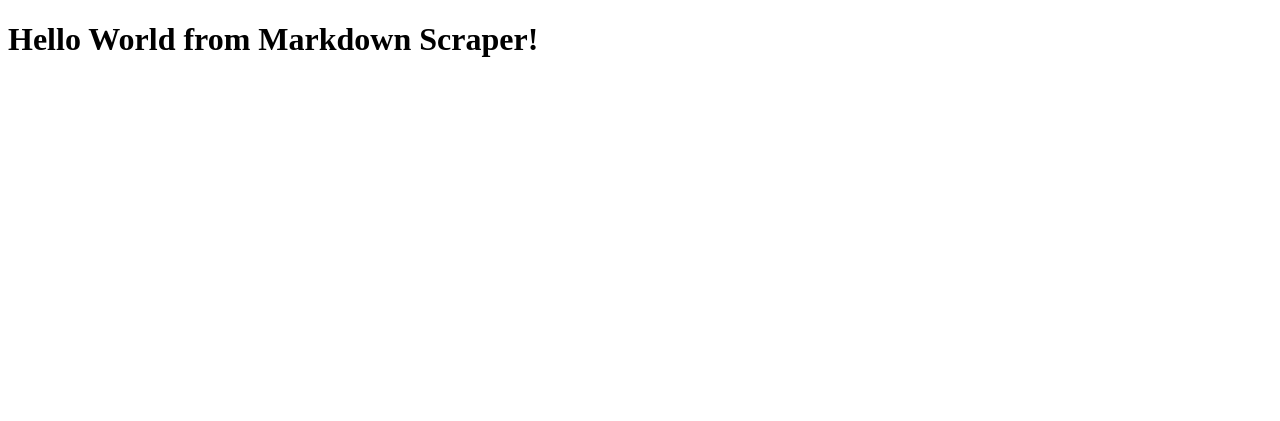
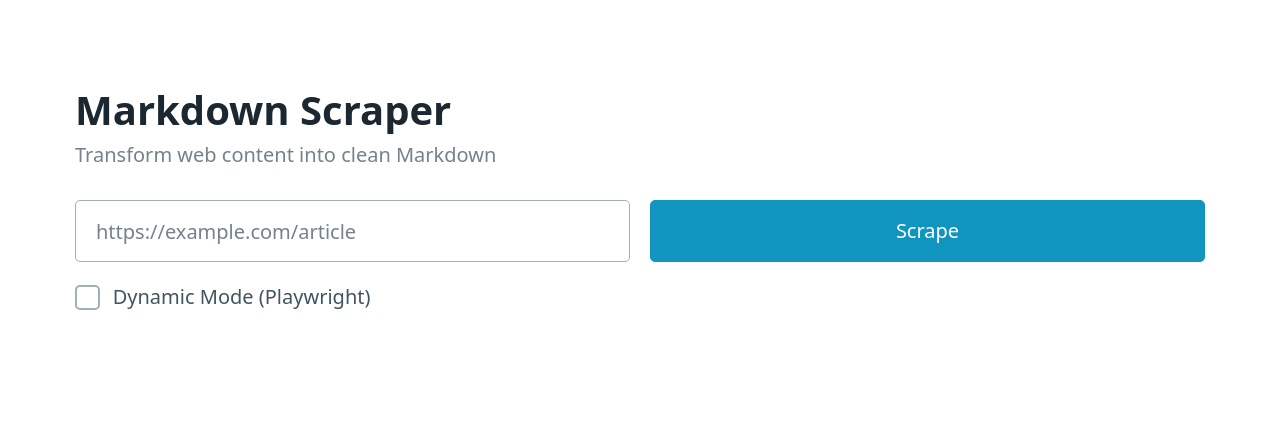
Before and after one commit to ray0404/PyScraper-md, a Flask app: page / in a window 1280 px wide. Shown: the top 421 px of the page. Run offline with Flask 3, Linux system fonts and the light colour scheme.

Commit message:
feat(web): Implement UI form and scraping logic

```diff
--- a/src/md_scraper/web/app.py
+++ b/src/md_scraper/web/app.py
@@ -1,10 +1,26 @@
-from flask import Flask, render_template
+from flask import Flask, render_template, request
+from md_scraper.scraper import Scraper
 
 app = Flask(__name__)
 
-@app.route('/')
+@app.route('/', methods=['GET', 'POST'])
 def index():
-    return render_template('index.html')
+    url = None
+    dynamic = False
+    result = None
+    error = None
+
+    if request.method == 'POST':
+        url = request.form.get('url')
+        dynamic = 'dynamic' in request.form
+
+        scraper = Scraper()
+        try:
+            result = scraper.scrape(url, dynamic=dynamic)
+        except Exception as e:
+            error = f"Error scraping {url}: {e}"
+
+    return render_template('index.html', url=url, dynamic=dynamic, result=result, error=error)
 
 def create_app():
     return app
--- a/src/md_scraper/web/templates/index.html
+++ b/src/md_scraper/web/templates/index.html
@@ -1,9 +1,66 @@
 <!doctype html>
-<html>
+<html lang="en">
     <head>
+        <meta charset="utf-8">
+        <meta name="viewport" content="width=device-width, initial-scale=1">
+        <link rel="stylesheet" href="https://cdn.jsdelivr.net/npm/@picocss/pico@1/css/pico.min.css">
         <title>Markdown Scraper</title>
+        <style>
+            textarea {
+                min-height: 400px;
+                font-family: monospace;
+            }
+            .metadata {
+                font-size: 0.9rem;
+                color: #666;
+                margin-bottom: 1rem;
+            }
+        </style>
     </head>
     <body>
-        <h1>Hello World from Markdown Scraper!</h1>
+        <main class="container">
+            <hgroup>
+                <h1>Markdown Scraper</h1>
+                <h2>Transform web content into clean Markdown</h2>
+            </hgroup>
+
+            <form method="POST">
+                <div class="grid">
+                    <input type="url" name="url" placeholder="https://example.com/article" required value="{{ url or '' }}">
+                    <button type="submit">Scrape</button>
+                </div>
+                <label for="dynamic">
+                    <input type="checkbox" id="dynamic" name="dynamic" {% if dynamic %}checked{% endif %}>
+                    Dynamic Mode (Playwright)
+                </label>
+            </form>
+
+            {% if error %}
+            <article style="background-color: #fee; border-color: #fcc; color: #900;">
+                {{ error }}
+            </article>
+            {% endif %}
+
+            {% if result %}
+            <section id="results">
+                <h3>Results</h3>
+                <div class="metadata">
+                    <strong>Title:</strong> {{ result.metadata.title or 'N/A' }}<br>
+                    <strong>Author:</strong> {{ result.metadata.author or 'N/A' }}<br>
+                    <strong>URL:</strong> <a href="{{ result.url }}" target="_blank">{{ result.url }}</a>
+                </div>
+                <textarea readonly>{{ result.markdown }}</textarea>
+                <button class="secondary" onclick="copyToClipboard()">Copy Markdown</button>
+            </section>
+            <script>
+                function copyToClipboard() {
+                    const textarea = document.querySelector('textarea');
+                    textarea.select();
+                    document.execCommand('copy');
+                    alert('Markdown copied to clipboard!');
+                }
+            </script>
+            {% endif %}
+        </main>
     </body>
 </html>
```
Also changed, not shown: tests/test_web_app.py (+26 -1 lines).
